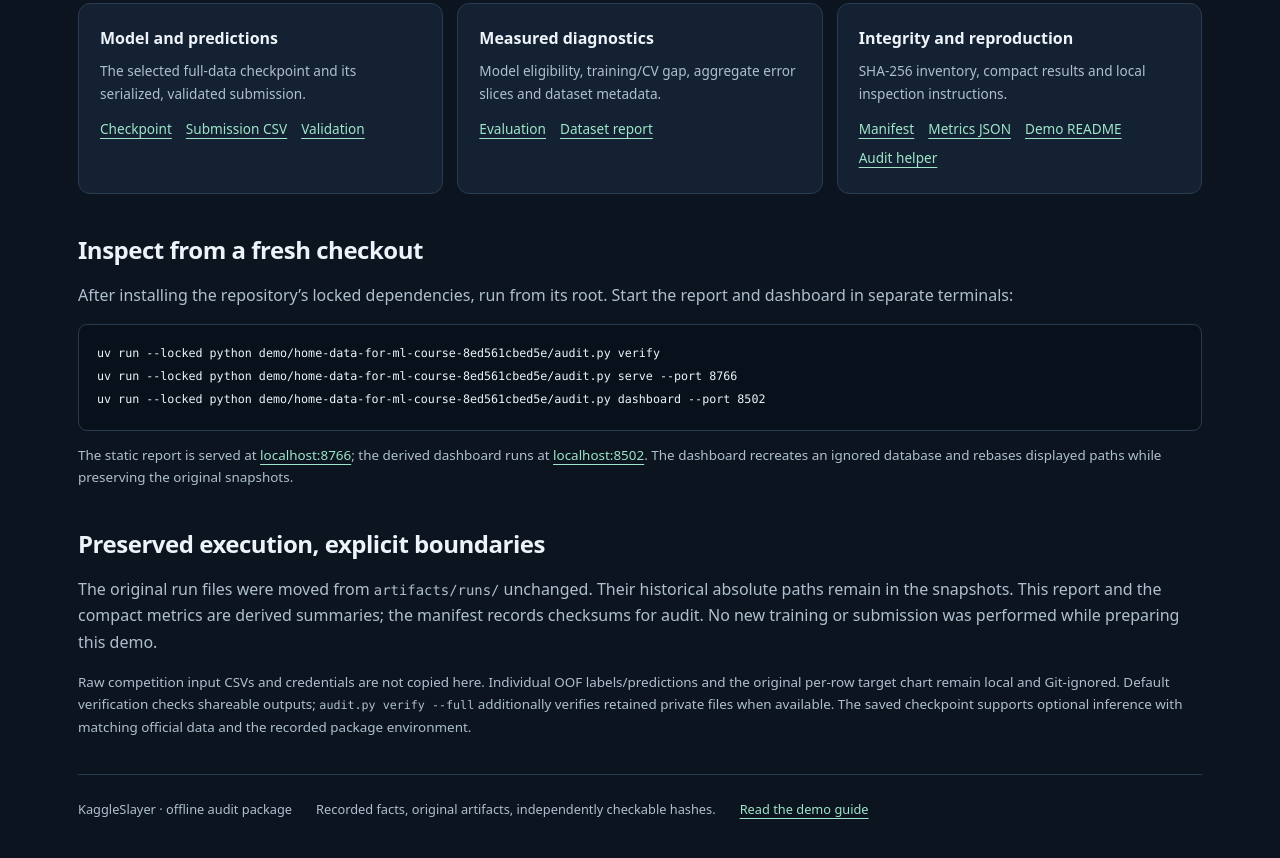
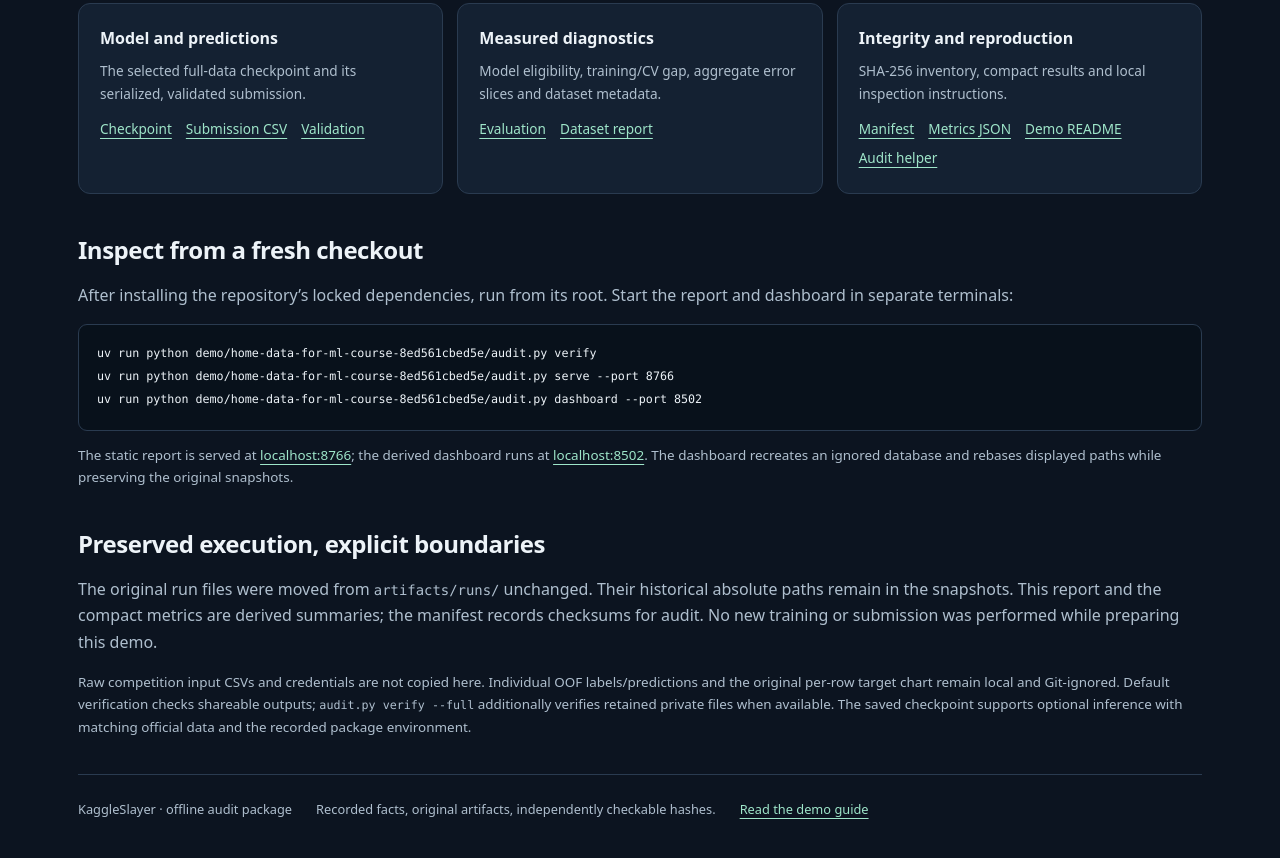
Before and after one commit to ViniSegalla/Kaggle-Slayer, a plain HTML site: page demo/home-data-for-ml-course-8ed561cbed5e/index.html in a window 1280 px wide. Shown: the part 2900-3758 px from the top of the page. Drawn offline with Linux system fonts and the light colour scheme.

Commit message:
Synchronize agentic documentation and simplify uv commands

```diff
--- a/demo/home-data-for-ml-course-8ed561cbed5e/index.html
+++ b/demo/home-data-for-ml-course-8ed561cbed5e/index.html
@@ -141,9 +141,9 @@
   <section aria-labelledby="verify-title">
     <h2 id="verify-title">Inspect from a fresh checkout</h2>
     <p class="muted">After installing the repository’s locked dependencies, run from its root. Start the report and dashboard in separate terminals:</p>
-    <pre><code>uv run --locked python demo/home-data-for-ml-course-8ed561cbed5e/audit.py verify
-uv run --locked python demo/home-data-for-ml-course-8ed561cbed5e/audit.py serve --port 8766
-uv run --locked python demo/home-data-for-ml-course-8ed561cbed5e/audit.py dashboard --port 8502</code></pre>
+    <pre><code>uv run python demo/home-data-for-ml-course-8ed561cbed5e/audit.py verify
+uv run python demo/home-data-for-ml-course-8ed561cbed5e/audit.py serve --port 8766
+uv run python demo/home-data-for-ml-course-8ed561cbed5e/audit.py dashboard --port 8502</code></pre>
     <p class="footnote">The static report is served at <a href="http://localhost:8766">localhost:8766</a>; the derived dashboard runs at <a href="http://localhost:8502">localhost:8502</a>. The dashboard recreates an ignored database and rebases displayed paths while preserving the original snapshots.</p>
   </section>
 
```
Also changed, not shown: 13 other files.
